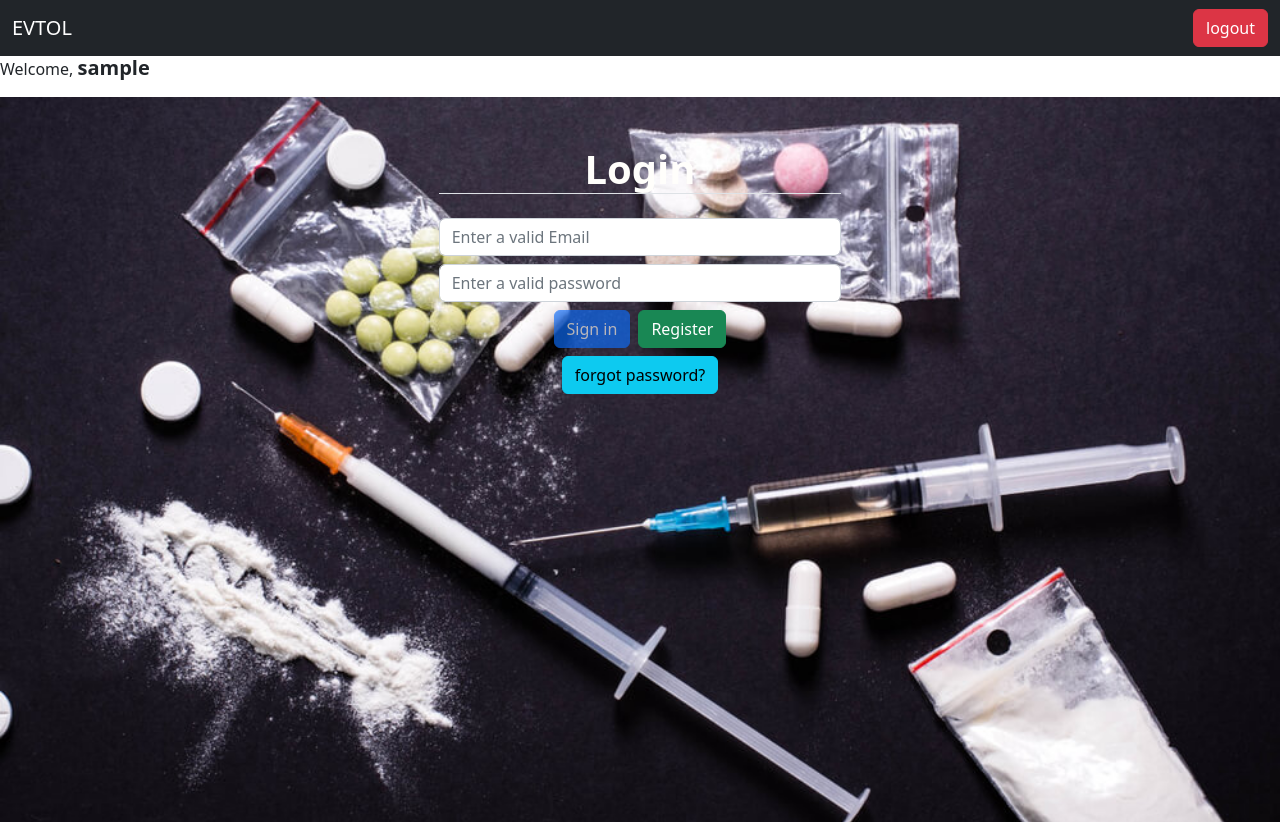
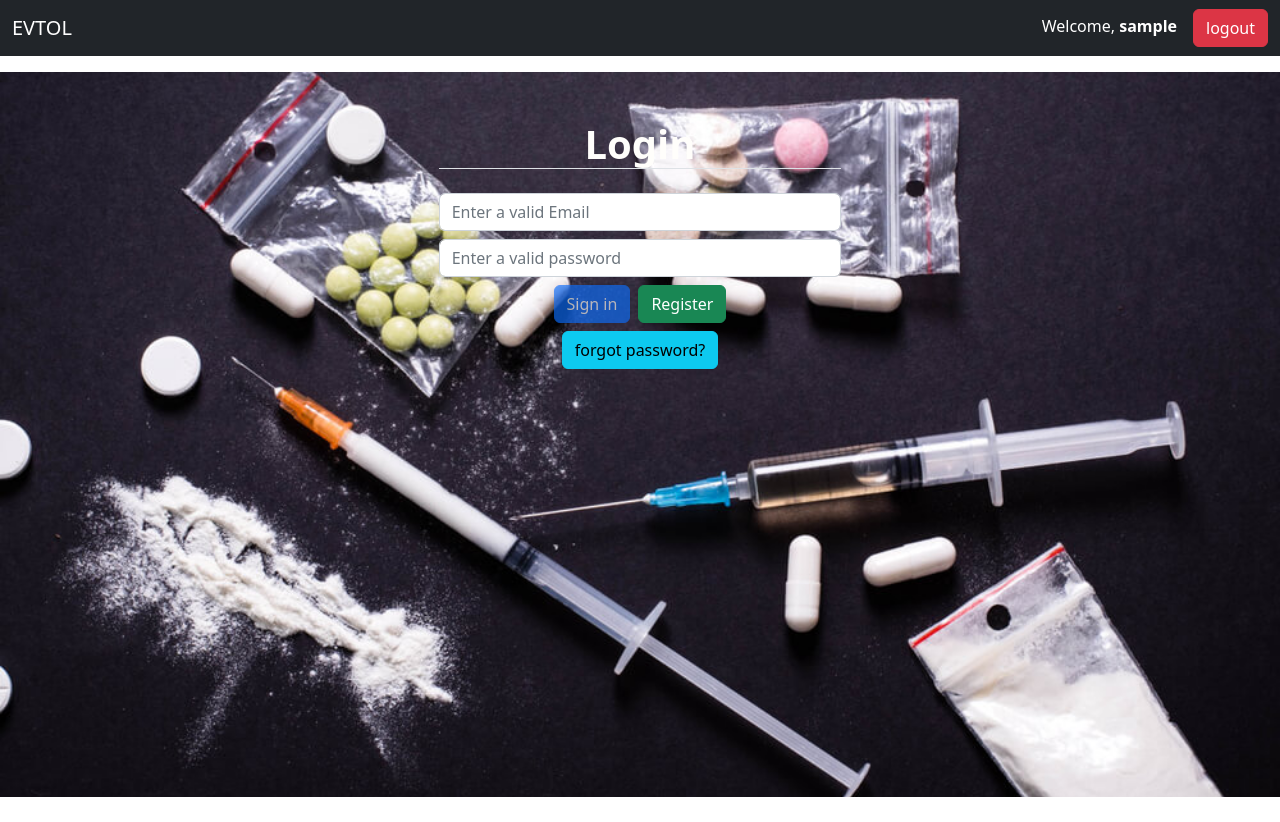
Before and after one commit to hardeylarning/aya-evtol-frontend, an Angular app: page /login in a window 1280 px wide. After the commit the page ends 800 px from the top, so only its background shows below. Built offline with nearby package versions, Linux system fonts and the light colour scheme; sample sign-in values are in the browser's storage.

Commit message:
add-medicine and medicines working well

```diff
--- a/src/app/components/navbar/navbar.component.html
+++ b/src/app/components/navbar/navbar.component.html
@@ -2,15 +2,18 @@
     <div class="container-fluid">
       <a class="navbar-brand" routerLink="/medicines">EVTOL</a>
       <button class="navbar-toggler" type="button" data-bs-toggle="collapse" data-bs-target="#navbarSupportedContent" aria-controls="navbarSupportedContent" aria-expanded="false" aria-label="Toggle navigation">
-        <span class=""><i class="bi-pencil-square text-primary"></i></span>
+        <span class=""><i class="bi-toggle-on text-primary"></i></span>
       </button>
       <div class="collapse navbar-collapse" id="navbarSupportedContent">
         <div class="navbar-nav ms-auto mb-2 mb-lg-0">
-            <button *ngIf="!isLoggedIn()" type="button" class="btn btn-primary me-2" routerLink="/">login</button>
+            <button *ngIf="!isLoggedIn()" type="button" class="btn btn-primary me-2" routerLink="/login">login</button>
             <button *ngIf="!isLoggedIn()" type="button" class="btn btn-success" routerLink="/register">register</button>
-            <button *ngIf="isLoggedIn()" type="button" class="btn btn-danger" (click)="logout()">logout</button>
+            <div *ngIf="isLoggedIn()" class="text-white">
+              Welcome, <span class="fw-bold me-3">{{ userProfile$ | async }}</span>
+              <button  type="button" class="btn btn-danger" (click)="logout()">logout</button>
+            </div>
         </div>
       </div>
     </div>
   </nav>
-  <p class="me-5" *ngIf="isLoggedIn()">Welcome, <span class="h5 fw-bold">{{ userProfile$ | async }}</span></p>
+  <p class="me-5" *ngIf="isLoggedIn()"></p>
--- a/src/app/services/medicine.service.ts
+++ b/src/app/services/medicine.service.ts
@@ -20,7 +20,7 @@ export class MedicineService {
   }
 
   getMedicines() {
-    return this.http.get<any>(this.BASE_URL+'/user-tasks/all')
+    return this.http.get<any>(this.BASE_URL)
   }
 
   updateMedicine(id:string, medicine: Medicine) {
```
